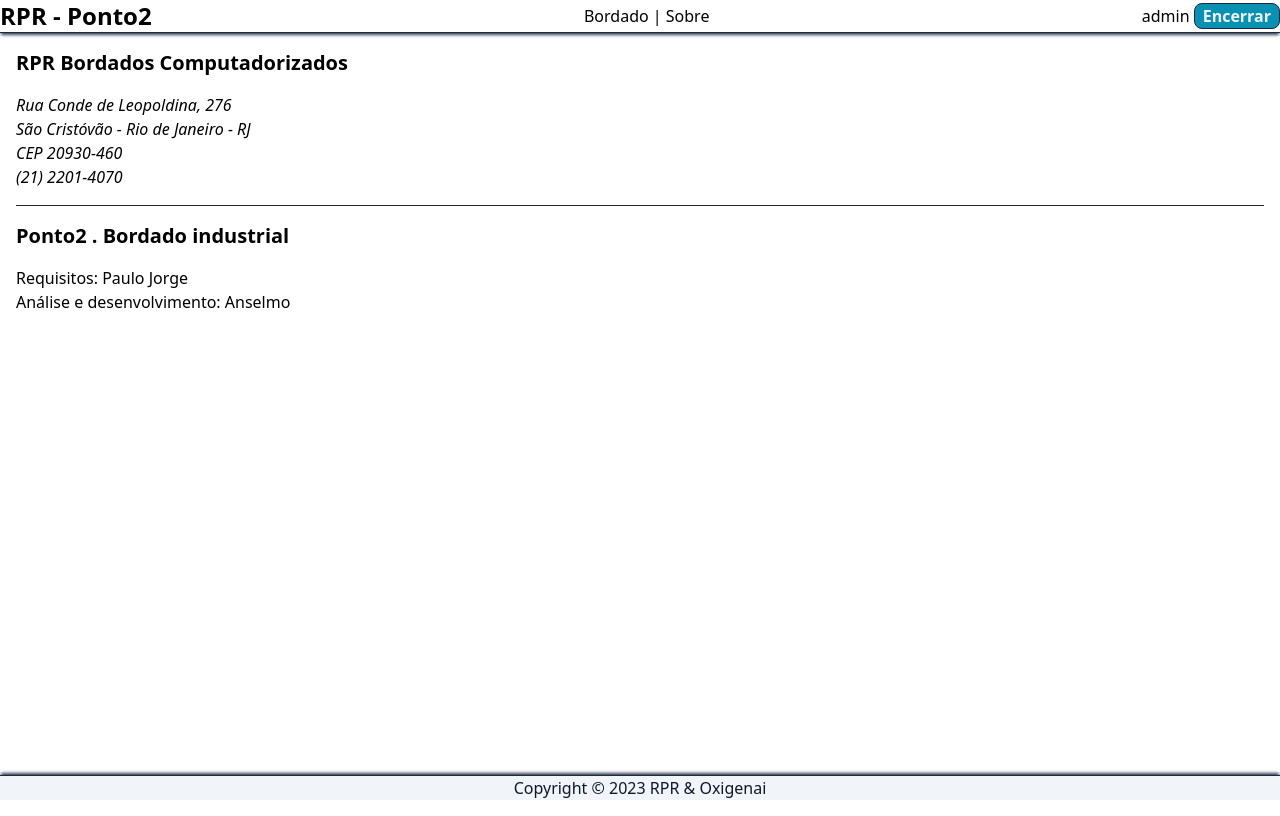
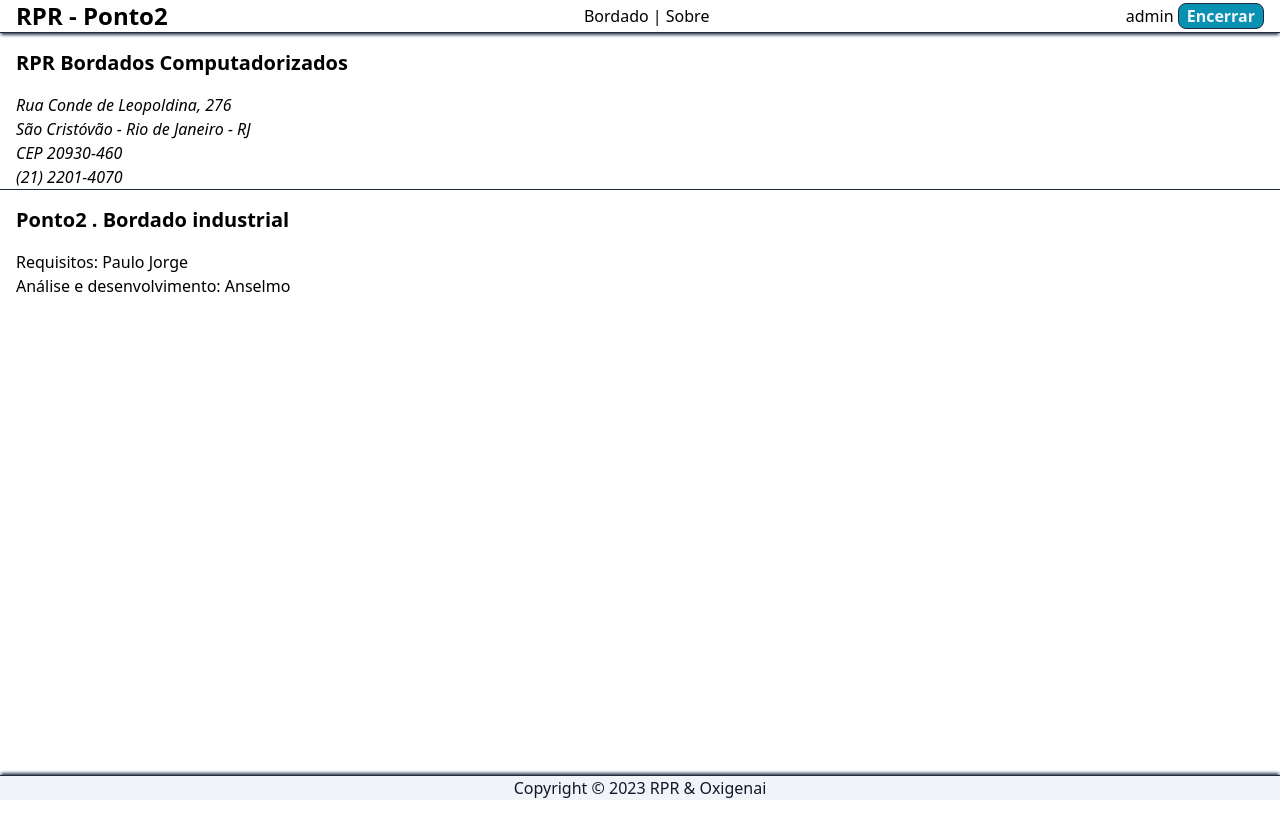
Before and after one commit to anselmobd/ponto2v0.9, a Vue app in the folder front/: page /sobre in a window 1280 px wide. Built offline with nearby package versions, Linux system fonts and the light colour scheme.

Commit message:
view Sobre: ajustes de layout

```diff
--- a/front/src/components/AppNav.vue
+++ b/front/src/components/AppNav.vue
@@ -2,7 +2,7 @@
 </script>
 
 <template>
-  <div id="nav" class="flex row items-center justify-between border-b border-solid border-slate-800 shadow-[0_3px_3px_-1px] shadow-slate-700">
+  <div id="nav" class="px-4 flex row items-center justify-between border-b border-solid border-slate-800 shadow-[0_3px_3px_-1px] shadow-slate-700">
     <router-link :to="{ name: 'Home' }" class="text-2xl font-bold">RPR - Ponto2</router-link>
 
     <div>
--- a/front/src/views/Sobre.vue
+++ b/front/src/views/Sobre.vue
@@ -1,6 +1,6 @@
 <template>
   <div>
-    <article class="m-4">
+    <article class="px-4">
       <h3 class="text-xl my-4 font-bold">RPR Bordados Computadorizados</h3>
       <address>
         Rua Conde de Leopoldina, 276<br>
@@ -9,7 +9,7 @@
         <a href="tel:+552122014070">(21) 2201-4070</a>
       </address>
     </article>
-    <article class="m-4 border-t border-solid border-slate-800">
+    <article class="px-4 border-t border-solid border-slate-800">
       <h3 class="text-xl my-4 font-bold">Ponto2 . Bordado industrial</h3>
       <p>Requisitos: Paulo Jorge<br>
         Análise e desenvolvimento: <a href="mailto:anselmo@oxigenai.com.br">Anselmo</a></p>
```
